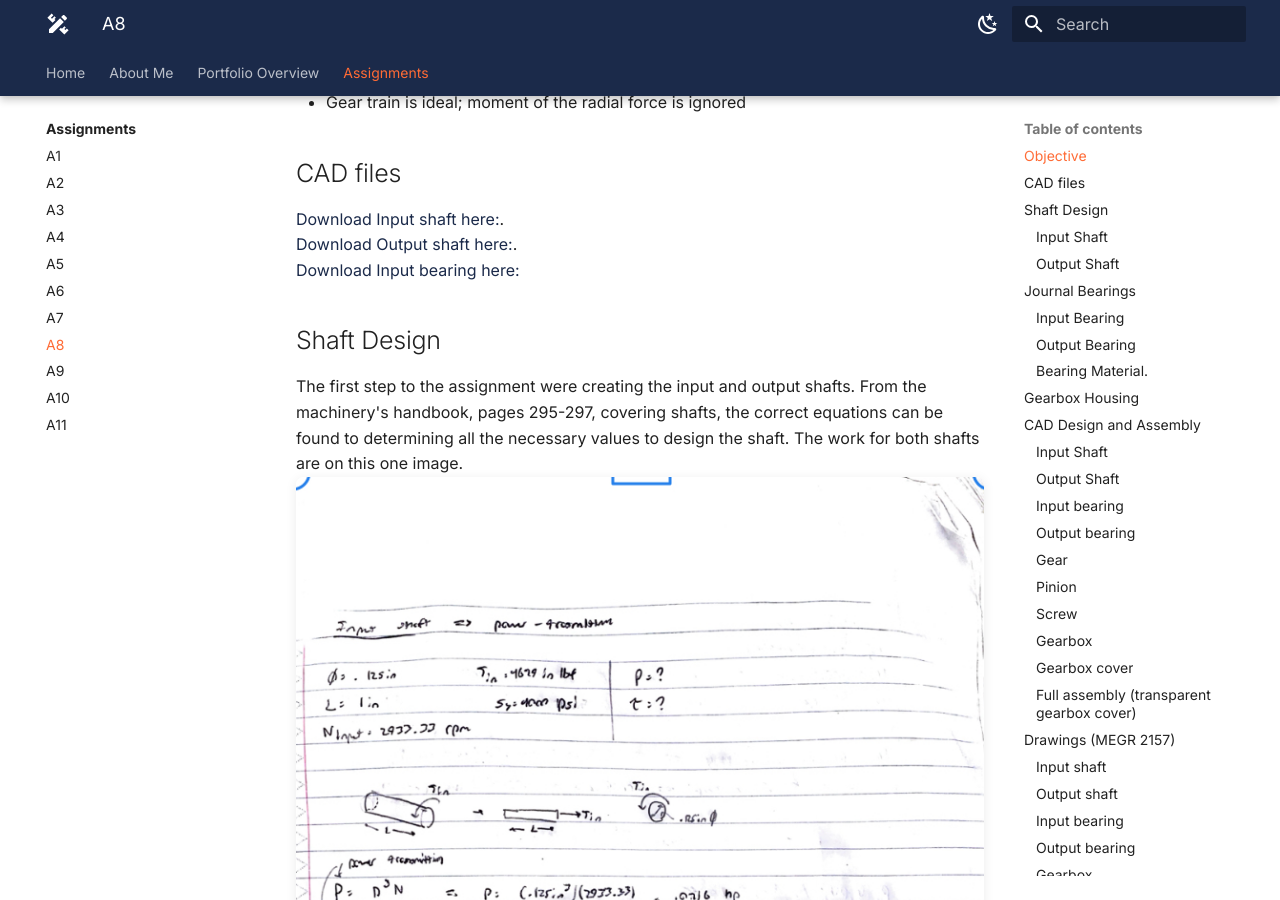
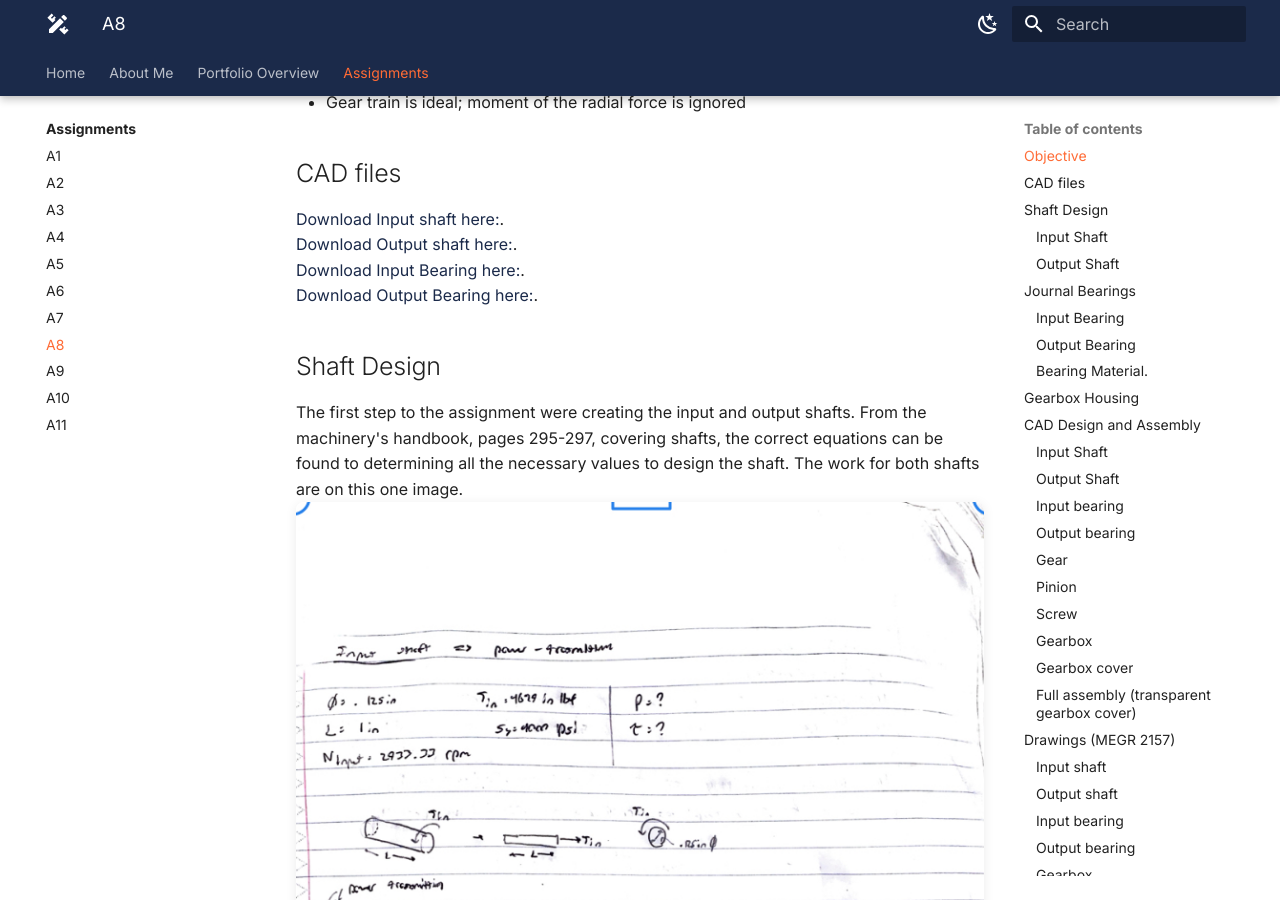
Before and after one commit to ajchiocca/megr2157-portfolio, an MkDocs documentation site: the page built from docs/assignments/A08/index.md, in a window 1280 px wide and 900 px high, scrolled down 484 px. Built offline with MkDocs 1.6.1 and Material for MkDocs 9.7.7, drawn with Linux system fonts in a browser that asks for light colours.

Commit message:
Update download links for input and output bearings

```diff
--- a/docs/assignments/A08/index.md
+++ b/docs/assignments/A08/index.md
@@ -15,7 +15,10 @@ The objective of this assignment was to createa gearbox that can be disassebmled
 <br>
 [Download Output shaft here:](https://github.com/ajchiocca/megr2157-portfolio/raw/refs/heads/main/docs/assignments/A08/OutputShaft.SLDPRT).
 <br>
-[Download Input bearing here:](https://github.com/ajchiocca/megr2157-portfolio/blob/main/docs/assignments/A08/6391K126_Oil-Embedded%20841%20Bronze%20Sleeve%20Bearing.SLDPRT)
+[Download Input Bearing here:](https://github.com/ajchiocca/megr2157-portfolio/raw/refs/heads/main/docs/assignments/A08/InputBear.SLDPRT).
+<br>
+[Download Output Bearing here:](https://github.com/ajchiocca/megr2157-portfolio/raw/refs/heads/main/docs/assignments/A08/OutputBear.SLDPRT).
+
 ## Shaft Design
 The first step to the assignment were creating the input and output shafts. From the machinery's handbook, pages 295-297, covering shafts, the correct equations can be found to determining all the necessary values to design the shaft. The work for both shafts are on this one image.
 ![A8](ShaftWork.png)
```
